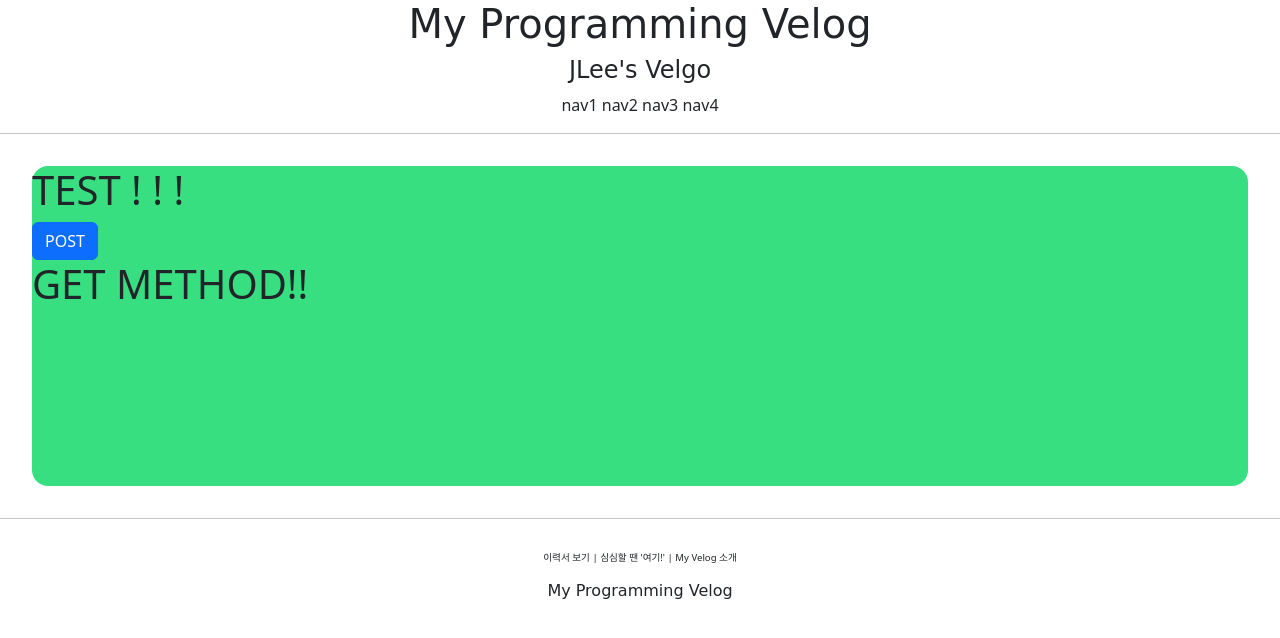
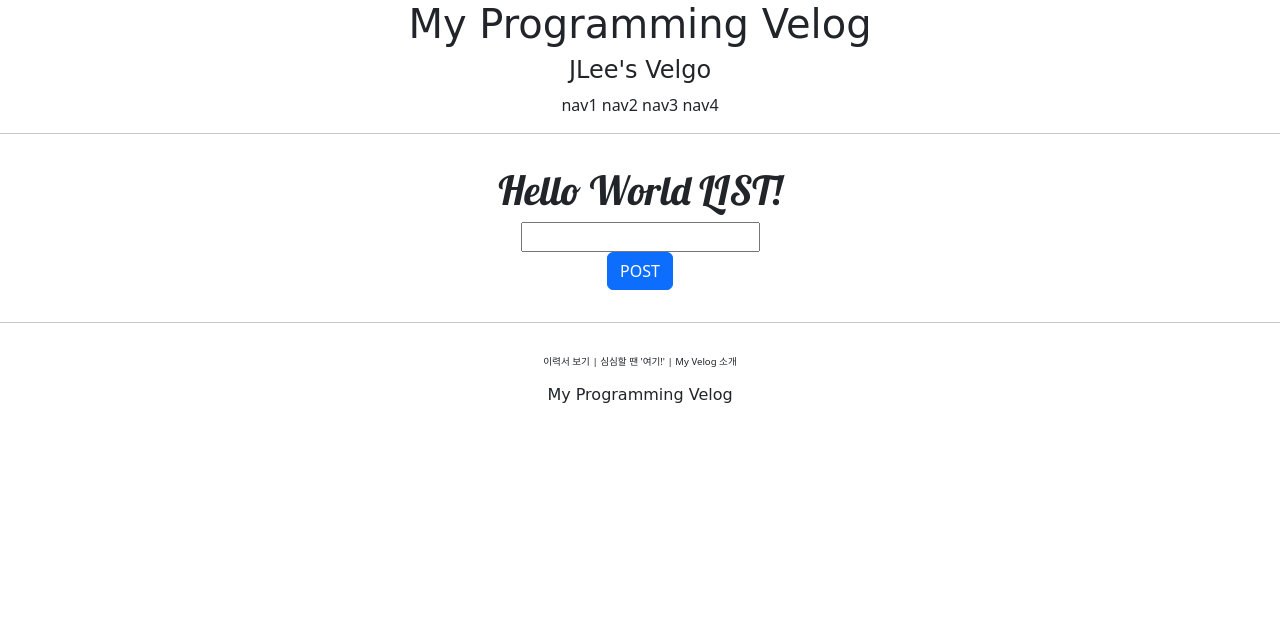
Before and after one commit to NAJIRAGI/django, a Django app: page /account/helloworld/ in a window 1280 px wide. Shown: the top 638 px of the page. Run offline with Django 4.2, Linux system fonts and the light colour scheme; some web fonts are replaced.

Commit message:
djust django course 17 commit

```diff
--- a/accountapp/templates/accountapp/hello_world.html
+++ b/accountapp/templates/accountapp/hello_world.html
@@ -2,20 +2,32 @@
 
 {% block content %}
 
-    <div style="height: 20rem; background-color: #38df81; border-radius: 1rem; margin: 2rem;">
-      <h1>
-          TEST ! ! !
+    <div style="border-radius: 1rem; margin: 2rem; text-align: center">
+      <!-- 구글 폰트 중 'lobster'를 사용, 없으면 '필기체 계열' 폰트 사용 -->
+      <h1 style="font-family: 'lobster', cursive;">
+          Hello World LIST!
       </h1>
       <!-- method에 GET, POST 방식인지를 설정 -->
       <form action="/account/helloworld/" method="post">
           <!-- Django를 이용해서 POST 방식으로 보낼 땐 csrf_token이 필요하다 이유는 crsf 취약점을 이용한 악의적인 공격으로 부터 보호하기 위함-->
           {% csrf_token %}
-          <input type="submit" class="btn btn-primary" value="POST">
+          <div>
+            <!-- input의 name은 input으로 받을 Data에 대한 구분이라 생각하면 된다. -->
+            <input type="text" name="hello_world_input">
+          </div>
+          <div>
+            <input type="submit" class="btn btn-primary" value="POST">
+          </div>
       </form>
+
+      <!-- views.py에서 hello_world_output이 존재한다면 -->
+      {% if hello_world_output %}
       <h1>
-          <!-- views.py에서 작성한 context 내용을 불러오는 부분 -->
-          {{ text }}
+          <!-- hello_world_output의 text를 불러오기 -->
+          {{ hello_world_output.text }}
       </h1>
+      <!-- if문 종료 -->
+      {% endif %}
     </div>
 
 {% endblock %}
--- a/accountapp/views.py
+++ b/accountapp/views.py
@@ -1,12 +1,23 @@
 from django.http import HttpResponse
 from django.shortcuts import render
+
+from accountapp.models import HelloWorld
 
 
 def helloworld(request):
     #요청이 POST 방식일 경우
     if request.method == "POST":
-                                                              #추가적인 Data 꾸러미 안에 'text'라는 이름을 가진 'POST METHOD!!'라는 내용을 넣어서 저장
-        return render(request, 'accountapp/hello_world.html', context={'text':'POST METHOD!!'})
+        # 변수 temp에 POST방식으로 받은 요청 중 'hello_world_input에 대한 정보를 저장
+        temp = request.POST.get('hello_world_input')
+        # 변수 new_hello_world에 accountapp.model에 있는 HelloWorld model을 저장 (DB 불러오기)
+        new_hello_world = HelloWorld()
+        # 변수 안에 들어있는 text에 변수 temp를 저장 (DB에 입력)
+        new_hello_world.text = temp
+        # 해당 정보를 저장 (DB에 저장)
+        new_hello_world.save()
+
+                                                              #추가적인 Data 꾸러미 안에 'hello_world_output'이라는 이름을 가진 객체 'new_hello_world'를 넣어서 저장
+        return render(request, 'accountapp/hello_world.html', context={'hello_world_output':new_hello_world})
     #요청이 GET 방식일 경우
     else:
                                                               #추가적인 Data 꾸러미 안에 'text'라는 이름을 가진 'GET METHOD!!'라는 내용을 넣어서 저장
--- a/template/head.html
+++ b/template/head.html
@@ -8,12 +8,21 @@
      <link  rel="stylesheet" href="https://cdn.jsdelivr.net/npm/bootstrap@5.3.0-alpha3/dist/css/bootstrap.min.css"
            integrity="sha384-KK94CHFLLe+nY2dmCWGMq91rCGa5gtU4mk92HdvYe+M/SXH301p5ILy+dN9+nJOZ" crossorigin="anonymous">
     <!--google font link-->
+    <!-- 연필로 쓴 형태 폰트 -->
     <link rel="preconnect" href="https://fonts.googleapis.com">
     <link rel="preconnect" href="https://fonts.gstatic.com" crossorigin>
     <link href="https://fonts.googleapis.com/css2?family=Fredericka+the+Great&display=swap" rel="stylesheet">
+
+    <!-- 바코드 형태 폰트 -->
     <link rel="preconnect" href="https://fonts.googleapis.com">
     <link rel="preconnect" href="https://fonts.gstatic.com" crossorigin>
     <link href="https://fonts.googleapis.com/css2?family=Libre+Barcode+39&display=swap" rel="stylesheet">
+
+    <!-- 필기체 영문 폰트-->
+    <link rel="preconnect" href="https://fonts.googleapis.com">
+    <link rel="preconnect" href="https://fonts.gstatic.com" crossorigin>
+    <link href="https://fonts.googleapis.com/css2?family=Lobster&display=swap" rel="stylesheet">
+
     <!--default css link-->
     <link rel="stylesheet" type="text/css" href="{% static 'base.css' %}">
 </head>
```
